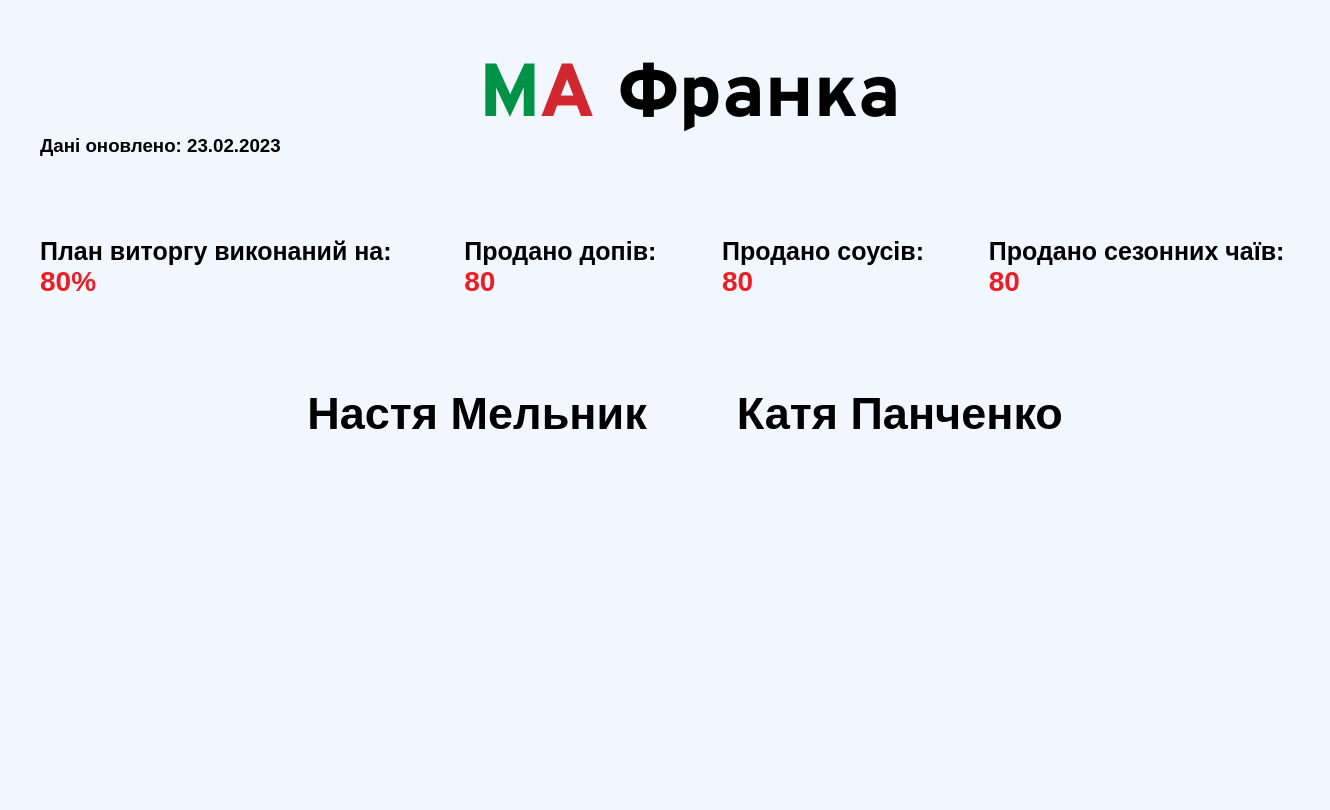
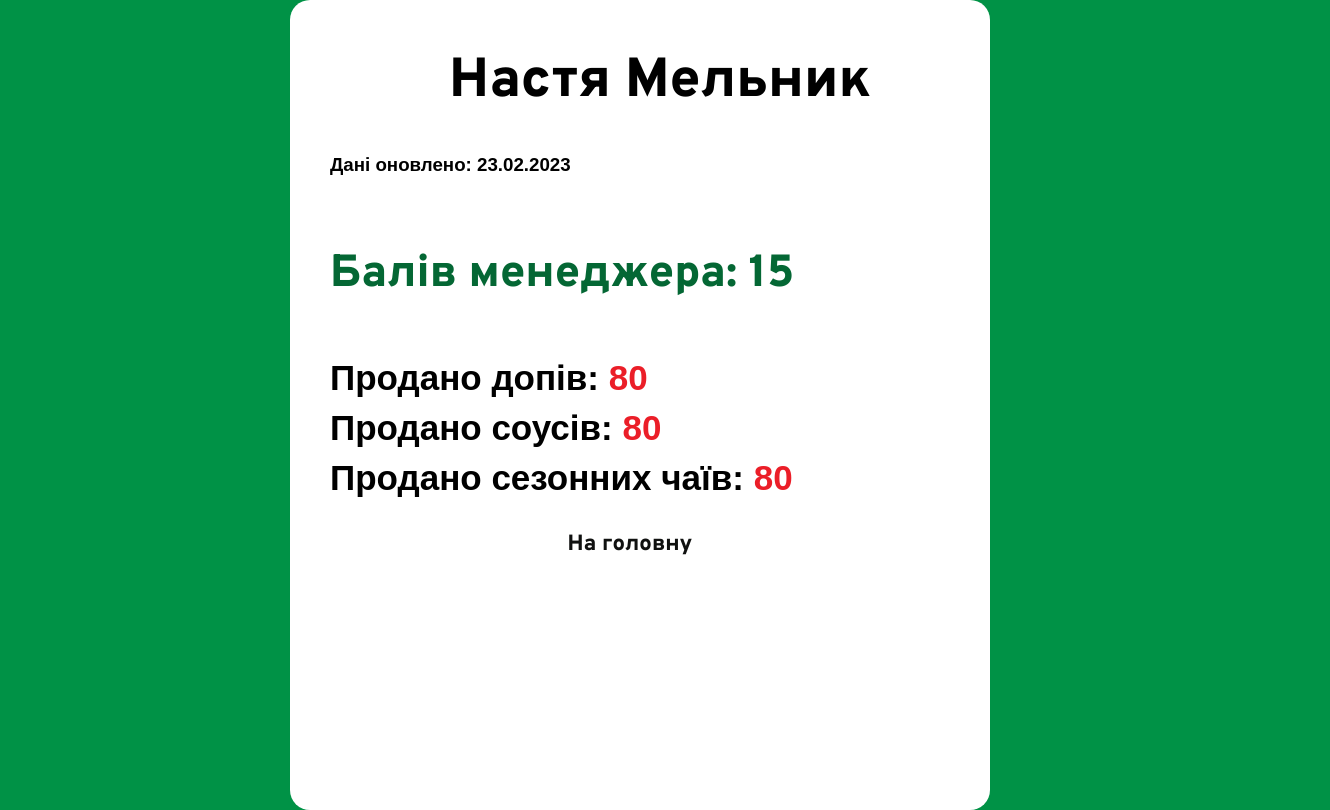
Before and after one commit to olenagoloyda/MaPizza_team, a plain HTML site: page locations/franka/franka_managers/managers_1.html in a window 1280 px wide. Shown: the whole page, 1330 px wide, since content can reach past the window. Drawn offline with Linux system fonts and the light colour scheme; a web font is replaced by a local one.

Commit message:
changed design

```diff
--- a/index.css
+++ b/index.css
@@ -2,36 +2,42 @@
 @import url('https://fonts.googleapis.com/css2?family=Cuprum:wght@400;600;700&family=Overpass:wght@800&display=swap');
 
 body {
-width: 100%;
-height: 100%;
+width: 700px;
 font-family: 'Cuprum', sans-serif;
-overflow: hidden;
 margin-left: 50px;
+margin: 0 auto;
+background-color: #009246;
 }
 
-.location_body{
-background-color: #6b9efd15;
+.wrapper{
+     background-color: white;
+     padding-top: 20px;
+     border-radius: 20px;
+     height: 100vh;
 }
 
+
 header{
+margin-top: 10px;
 text-align: center;
-margin-bottom: 80px;
 }
+
+
 .logo_img{
 display: block;
 margin: 0 auto;
-height: 100px;
+height: 70px;
 }
 
 .header_h1{
-margin-top: 100px;
+margin-top: 50px;
 text-align: center;
-font-size: 55px;
+font-size: 57px;
 font-weight: 800;
 font-family: 'Overpass', sans-serif;
 }
 .header_span{
-font-size: 75px;
+font-size: 55px;
 }
 
 .green_color{
@@ -43,36 +49,34 @@ color:#D22730;
 margin-right: 5px;
 }
 
-main{
-margin-left: -10px;
-}
+.btn_container{
+margin-left: 50px;
+margin-top: 70px;
+width: 80%;
+display: flex;
+justify-content: space-evenly;
+flex-wrap: wrap;
 
-.index_h2{
-font-size: 55px;
-font-weight: 800;
-font-family: 'Overpass', sans-serif;
-margin-left: 60px;
 }
 
 .location_btn{
+margin-top: 20px;
+width: max-content;
+min-width: 70px;
 text-align: center;
 font-size: 25px;
 text-decoration: none;
 color: black;
-padding: 20px 25px 10px 25px;
+padding: 15px 20px 10px 20px;
 height: 40px;
 border-radius: 20px;
-border: 1px black solid;
 }
 
 .location_btn:hover{
-background-color: azure;
-}
-
-.btn_container{
-width: 93%;
-display: flex;
-justify-content: space-evenly;
+background-color: rgb(243, 226, 226);
+border: 1.3px solid black;
+transition-duration: 0.6s;
+transform: scale(1.1);
 }
 
 
@@ -82,53 +86,3 @@ background-color:#0da356;
 .red_btn{
 background-color:#eb1e28;
 }
-
-.location_h1{
-text-align: center;
-font-size: 75px;
-font-weight: 800;
-font-family: 'Overpass', sans-serif;
-}
-
-.data_update{
-display: block;
-margin-top: -90px;
-margin-right: 90px;
-text-align: left;
-}
-
-.results_container{
-margin-top: 80px;
-margin-right: 40px;
-display: flex;
-justify-content: center;
-gap: 50px;
-font-size: 25px;
-font-weight: 800;
-}
-
-.span_results{
-font-size: 28px;
-font-weight: 800;
-color: #eb1e28;
-}
-
-.managers_container{
-margin-top: 90px;
-display: flex;
-justify-content: center;
-gap: 90px;
-}
-
-
-.managers_btn{
-display: block;
-text-decoration: none;
-color: black;
-font-size: 45px;
-font-weight: 800;
-}
-
-.managers_btn:hover{
-color: #eb1e28;
-}
--- /dev/null
+++ b/locations.css
@@ -0,0 +1,115 @@
+body {
+width: 700px;
+font-family: 'Cuprum', sans-serif;
+margin-left: 50px;
+margin: 0 auto;
+background-color: #009246;
+}
+
+.wrapper{
+     background-color: white;
+     padding-top: 10px;
+     padding-left: 40px;
+     border-radius: 20px;
+     height: 100vh;
+}
+
+.green_color{
+color: #009246;
+
+}
+.red_color{
+color:#D22730;
+margin-right: 5px;
+}
+
+.location_h1{
+     text-align: center;
+     font-size: 56px;
+     font-weight: 600;
+}
+.header_span{
+     font-weight: 800;
+}
+
+.data_update{
+display: block;
+margin-top: 10px;
+text-align: left;
+}
+
+.results_container{
+margin-top: 80px;
+margin-right: 30px;
+font-size: 20px;
+font-weight: 800;
+line-height: 40px;
+}
+
+#myProgress {
+    position: relative;
+    top: 12px;
+    width: 50%;
+    height: 20px;
+    background-color: rgb(218, 201, 201);
+}
+#myBar {
+    position: absolute;
+    width: 40%;
+    height: 100%;
+    background-color: green;
+}
+#label {
+    font-size: 15px;
+    text-align: center;
+    line-height: 20px;
+    color: rgb(42, 40, 40);
+    padding-left: 10px;
+}
+
+.proceeds{
+     display: flex;
+     gap: 15px;
+     width: 100%;
+     font-size: 20px;
+     font-weight: 800;
+}
+
+.span_results{
+font-size: 22px;
+font-weight: 800;
+color:#017137;
+}
+
+.managers_container{
+margin-top: 30px;
+display: flex;
+justify-content: space-evenly;
+margin-left: -30px;
+}
+
+
+.managers_btn{
+display: block;
+font-family:'Trebuchet MS', 'Lucida Sans Unicode', 'Lucida Grande', 'Lucida Sans', Arial, sans-serif;
+text-decoration: none;
+color: rgb(236, 243, 238);
+background-color: #cf0b0b;
+padding: 5px;
+text-align: center;
+font-size: 35px;
+font-weight: 800;
+border-radius: 5px;
+width: 290px;
+}
+
+.go_back{
+text-decoration: none;
+text-align: center;
+font-size: 22px;
+font-weight: 700;
+margin-left: -30px;
+margin-top: 28px;
+color:#101110;
+font-family: 'Overpass', sans-serif;
+}
--- a/franka.html
+++ b/locations/franka/franka_managers/managers_1.html
@@ -5,34 +5,26 @@
     <meta charset="UTF-8">
     <meta http-equiv="X-UA-Compatible" content="IE=edge">
     <meta name="viewport" content="width=device-width, initial-scale=1.0">
-    <link rel="stylesheet" href="index.css">
-    <title>МА Франка</title>
+    <title>Настя Мельник</title>
+    <link rel="stylesheet" href="/managers.css">
 </head>
 
-<body class='location_body'>
-    <header>
-        <h1 class='location_h1'>
-            <span class='green_color header_span'>M</span><span class='red_color header_span'>A</span>
-            Франка
-        </h1>
-    </header>
+<body>
+    <div class="wrapper">
     <main>
+        <h1 class='managers_h1 manager_franka_1'>Настя Мельник</h1>
         <h3 class='data_update'>Дані оновлено: 23.02.2023</h3>
+        <div class="points">Балів менеджера: <span>15</span></div>
         <div class="results_container">
-            <div class="proceeds">План виторгу виконаний на: <span class='span_proceeds span_results'>80%</span> </div>
             <div class="additionals_ingredients">Продано допів: <span class='span_adds span_results'>80</span></div>
             <div class="sauces">Продано соусів: <span class='span_sauces span_results'>80</span></div>
             <div class="season_tea">Продано сезонних чаїв: <span class='span_tea span_results'>80</span></div>
         </div>
-        <div class="managers_container">
-            <a href="franka_managers/managers_1.html" class='managers_btn'>Настя Мельник</a>
-            <a href="" class='managers_btn'>Катя Панченко</a>
-        </div>
-
     </main>
-    <footer></footer>
-
-
+    <footer class='go_back'>
+        <a href="/index.html" class='go_back'>На головну</a>
+    </footer>
+    </div>
 </body>
 
 </html>
--- a/managers.css
+++ b/managers.css
@@ -1,64 +1,76 @@
 
 @import url('https://fonts.googleapis.com/css2?family=Cuprum:wght@400;600;700&family=Overpass:wght@800&display=swap');
 
-main{
-padding-left: 40px;}
+body {
+width: 700px;
+font-family: 'Cuprum', sans-serif;
+margin-left: 50px;
+margin: 0 auto;
+background-color: #009246;
+}
+
+.wrapper{
+     background-color: white;
+     padding-top: 10px;
+     padding-left: 40px;
+     border-radius: 20px;
+     height: 100vh;
+}
+
+.green_color{
+color: #009246;
+
+}
+.red_color{
+color:#D22730;
+margin-right: 5px;
+}
 
 .managers_h1{
 font-family: 'Overpass', sans-serif;
 display: block;
 text-align: center;
-font-size: 65px;
+font-size: 55px;
 }
 
 .data_update{
 display: block;
-margin-top: 30px;
+margin-top: 20px;
 text-align: left;
 }
 
 .points{
-margin-top: 120px;
+margin-top: 70px;
 font-family: 'Overpass', sans-serif;
 display: block;
 font-size: 45px;
-color: #0da356;
+color: #046734;
 font-weight: 500;
 }
 
 .results_container{
-margin-top: 120px;
+margin-top: 50px;
 margin-right: 40px;
-display: flex;
-justify-content: space-between;
-gap: 50px;
+line-height: 50px;
 font-size: 35px;
 font-weight: 800;
 }
 
 .span_results{
-font-size: 38px;
+font-size: 35px;
 font-weight: 800;
 color: #eb1e28;
 }
 
 
-.managers_btn{
-display: block;
+.go_back{
+margin-top: -220px;
 text-decoration: none;
-color: black;
-font-size: 45px;
-font-weight: 800;
-}
-
-.managers_btn:hover{
-color: #eb1e28;
-}
-
-.go_back{
 text-align: center;
 font-size: 22px;
-margin-top: 38px;
-color:#0da356;
+font-weight: 700;
+margin-left: -30px;
+margin-top: 28px;
+color:#101110;
 font-family: 'Overpass', sans-serif;
 }
```
Also changed, not shown: index.html (+7 -5 lines), locations/franka/franka.html (added, +48 -0 lines), locations/franka/franka_managers/manager_2.html (renamed from franka_managers/managers_1.html, +5 -3 lines), locations/zaliznychna/managers/manager_1.html (added, +30 -0 lines), locations/zaliznychna/managers/manager_2.html (added, +30 -0 lines), locations/zaliznychna/zaliznychna.html (added, +48 -0 lines).
